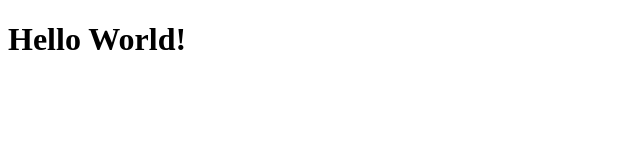
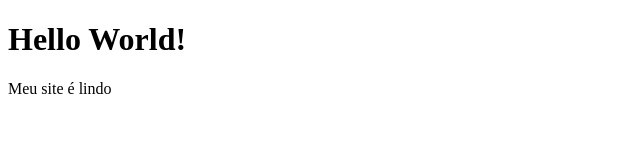
Before and after one commit to LaionBl4ck/atv-repo, a plain HTML site: page index.html in a window 1280 px wide. Shown: the whole page, without its empty margins (0-640 px from the left). Drawn offline with Linux system fonts and the light colour scheme.

Commit message:
Adicionar comentário "Meu site é lindo"

```diff
--- a/index.html
+++ b/index.html
@@ -7,5 +7,6 @@
 </head>
 <body>
     <h1>Hello World!</h1>
+    <p>Meu site é lindo</p>
 </body>
 </html>
```
